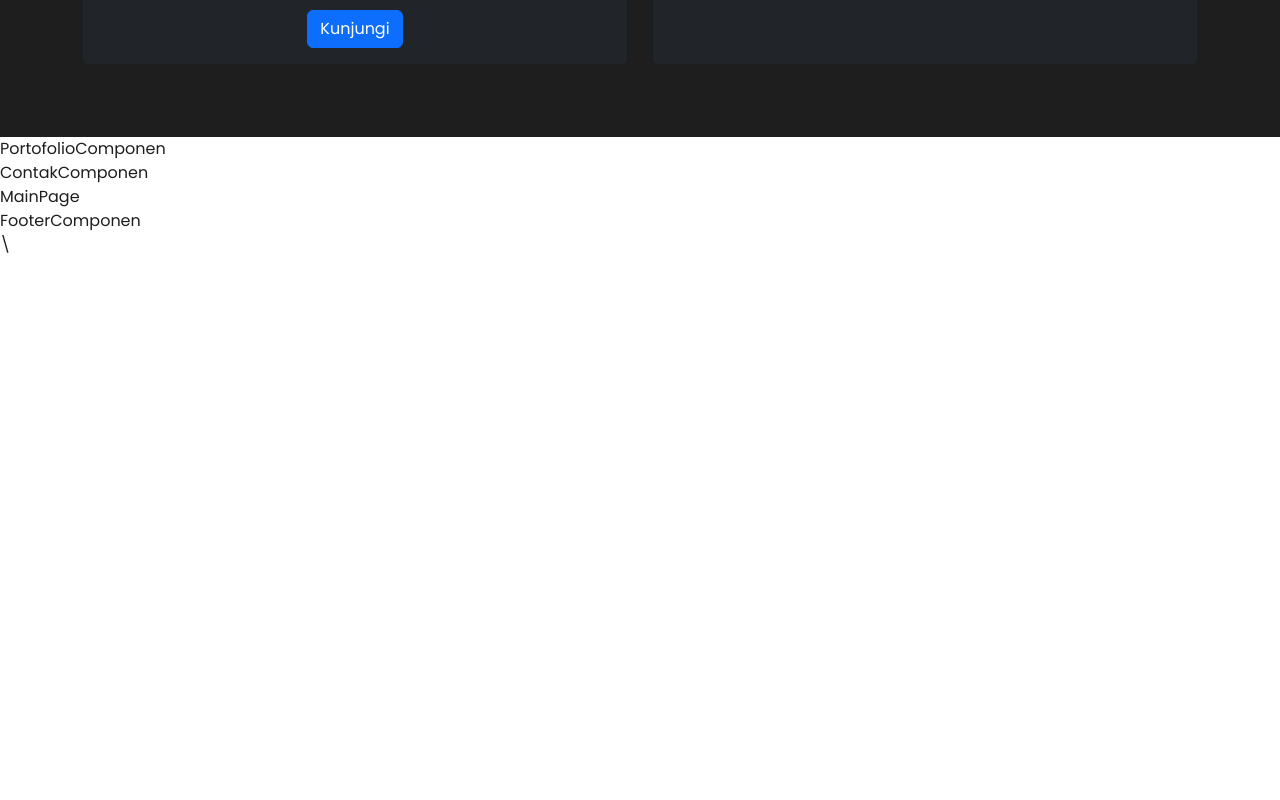
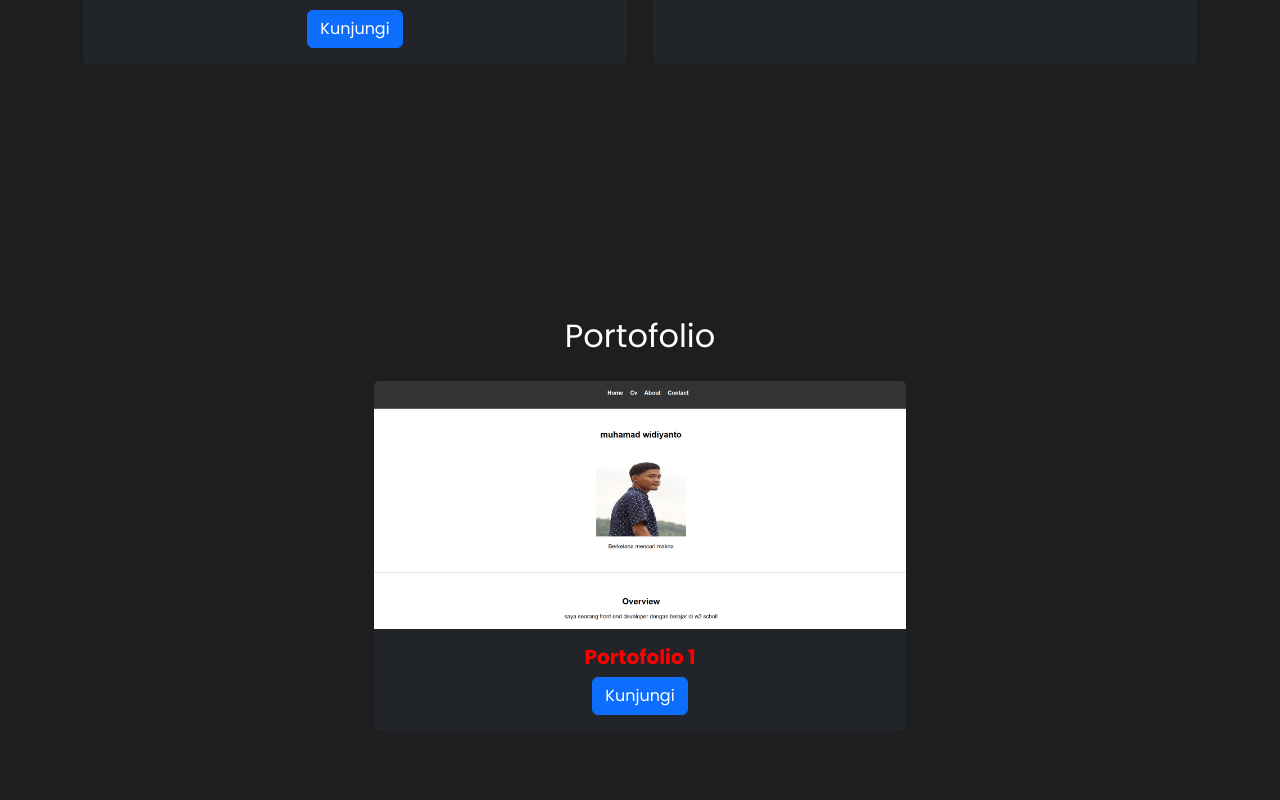
Before and after one commit to mwidiy/Portofolio-2, a React (Vite) app: page / in a window 1280 px wide. Shown: the part 2200-3000 px from the top of the page. Before the commit the page ends 2457 px from the top, so only its background shows below. Built offline with nearby package versions, Linux system fonts and the light colour scheme.

Commit message:
menambahakan portofolio

```diff
--- a/src/Componens/PortofolioComponen.jsx
+++ b/src/Componens/PortofolioComponen.jsx
@@ -1,8 +1,27 @@
+import React from 'react';
+import { Container, Row, Col, Card, Button } from 'react-bootstrap';
+import porto from '../assets/portofolio.png';
 
-const PortofolioComponen = () => {
+
+const PortfolioComponent = () => {
   return (
-    <div>PortofolioComponen</div>
-  )
-}
+    <Container fluid className="portofoliokk">
+      <Container className="portfolio-container d-flex flex-column justify-content-center align-items-center" style={{ minHeight: '100vh' }}>
+        <h2 className="text-porto mb-4">Portofolio</h2>
+        <Row className="w-100 d-flex justify-content-center">
+          <Col md={6}>
+            <Card className="mb-4 text-center bg-dark">
+              <Card.Img variant="top" src={porto} alt="Gambar 1" />
+              <Card.Body>
+                <Card.Title>Portofolio 1</Card.Title>
+                <a href="https://mwidiy.github.io/portofolio-1/index.html" className="btn btn-primary btn-circle" target="_blank" >Kunjungi</a>
+              </Card.Body>
+            </Card>
+          </Col>
+        </Row>
+      </Container>
+    </Container>
+  );
+};
 
-export default PortofolioComponen
+export default PortfolioComponent;
--- a/src/css/main.css
+++ b/src/css/main.css
@@ -142,3 +142,25 @@
   .projek-dalam .card-text {
     color: #fff;
   }
+
+  /* portofolio */
+.portofoliokk {
+  /* padding: 2rem; */
+  background-color: rgb(30, 30, 30); /* Warna background */
+  color: #fff; /* Warna teks */
+}
+
+.portfolio-container {
+  /* padding: 1rem; */
+  border-radius: 5px;
+  width: 100%;
+}
+
+.portfolio-container .text-porto {
+  color: rgb(255, 255, 255);
+}
+
+.portfolio-container .text-center .card-title{
+  color: red;
+  font-weight: bold;
+}
```
Also changed, not shown: src/assets/portofolio.png (added).
